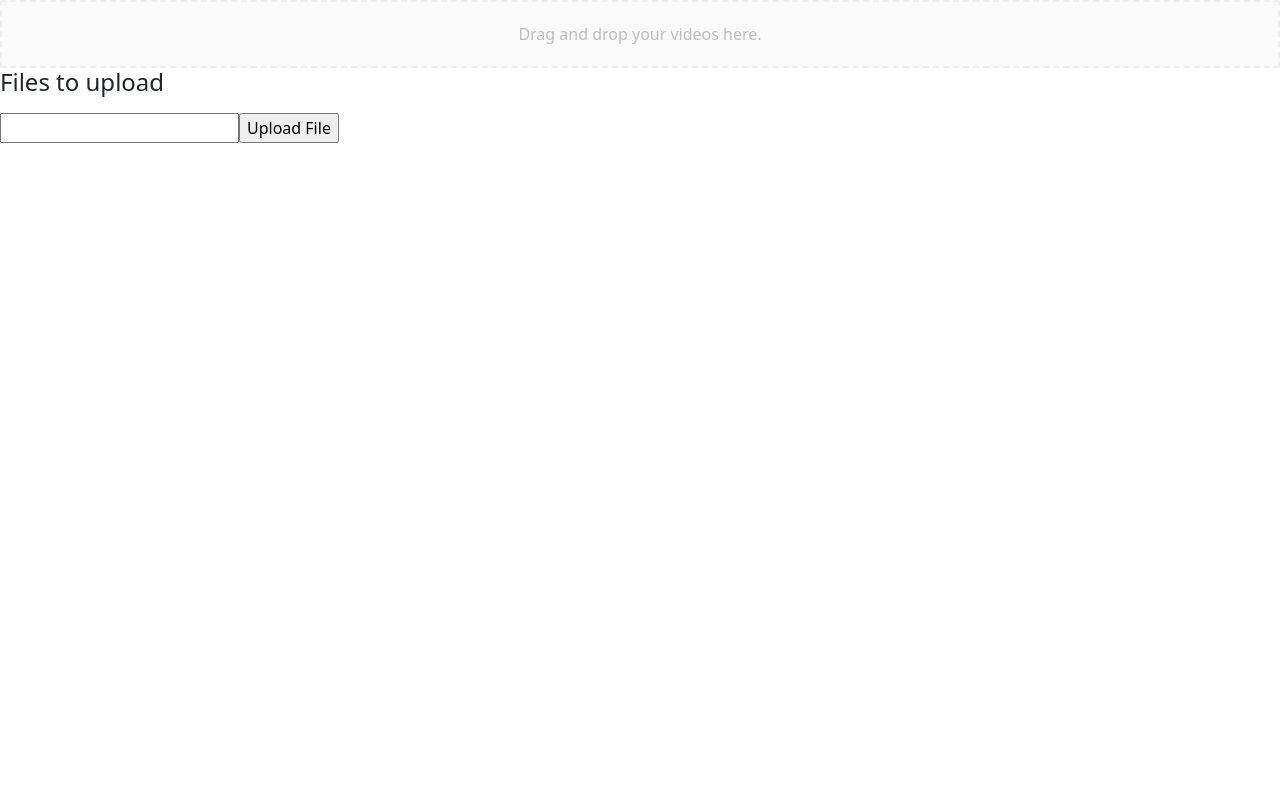
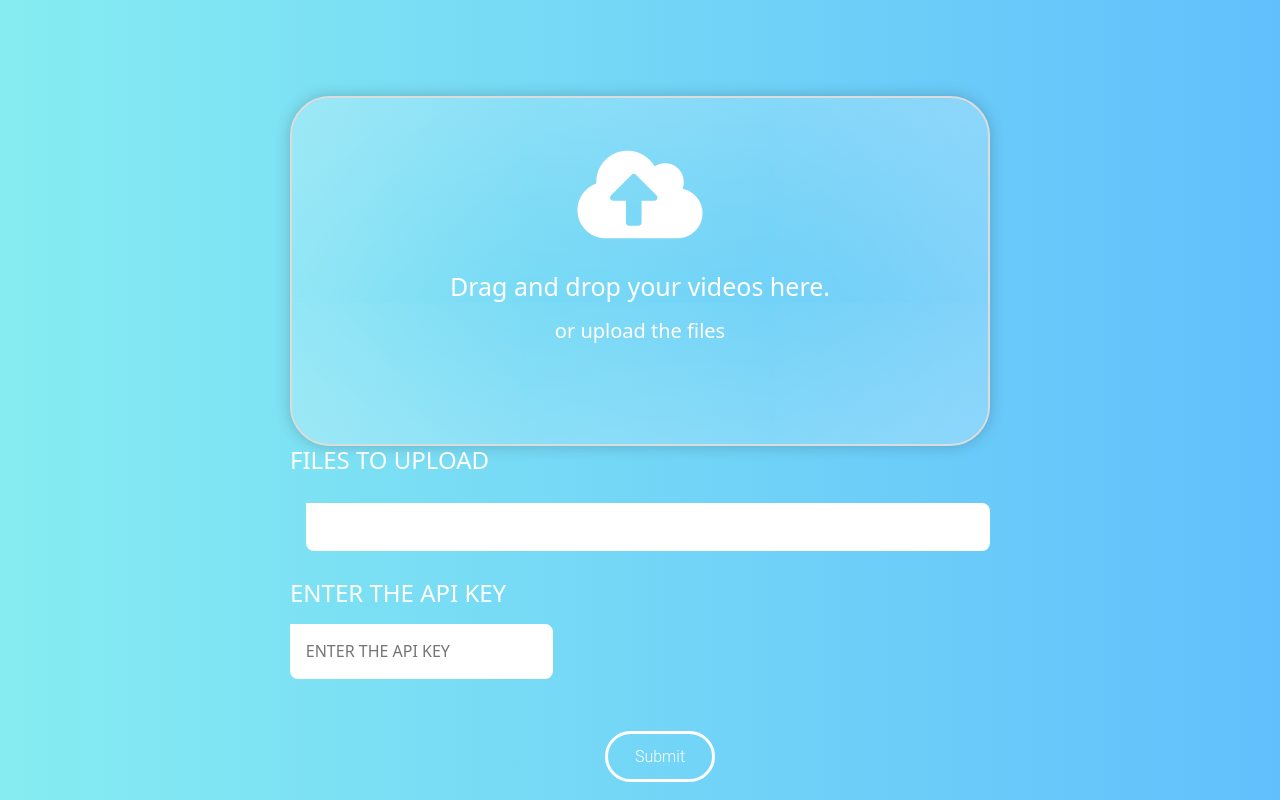
Before and after one commit to CAWRESTLER/SBHacks2022, a React (Create React App) app in the folder frontend/: page / in a window 1280 px wide. Built offline with nearby package versions, Linux system fonts and the light colour scheme.

Commit message:
initial commit

```diff
--- a/frontend/src/App.css
+++ b/frontend/src/App.css
@@ -1,38 +1,298 @@
-.App {
+h1 {
+
+  color: #c2c2c2;
+  font-family: 'Open Sans Condensed',
+    sans-serif;
+  font-size: 64px;
+  font-weight: 700;
+  line-height: 64px;
+  margin: 0 0 0;
+  padding: 20px 30px;
+  text-align: center;
+  text-transform: uppercase;
+
+
+
+
+
+
+
+  text-shadow: 0px 0px 0 rgb(182, 182, 182),
+    1px 0px 0 rgb(169, 169, 169),
+    2px 0px 0 rgb(157, 157, 157),
+    3px 0px 0 rgb(144, 144, 144),
+    4px 0px 0 rgb(132, 132, 132),
+    5px 0px 0 rgb(120, 120, 120),
+    6px 0px 5px rgba(191, 191, 191, 0.35),
+    6px 0px 1px rgba(191, 191, 191, 0.5),
+    0px 0px 5px rgba(191, 191, 191, .2);
+}
+
+.contnt {
+  top: 10%;
+  background-color: rgba(255, 255, 255, .8);
+  border-radius: 20px;
+  box-shadow: 0 0 .25em rgba(0, 0, 0, .25);
+  box-sizing: border-box;
+  left: 50%;
+
+
+  text-align: center;
+
+
+}
+
+container {
+  box-shadow: 0 15px 30px 1px grey;
+  background-color: rgba(255, 255, 255, .15);
+
+  backdrop-filter: blur(5px);
+  text-align: center;
+  border-radius: 55px;
+  overflow: hidden;
+  margin: 5em auto;
+  height: 350px;
+  width: 700px;
+
+
+
+}
+
+.contain {
+  height: 350px;
+
+  width: 700px;
+  top: 20%;
+  box-shadow: 0 0 1rem 0 rgba(0, 0, 0, .2);
+  border-radius: 5px;
+  position: relative;
+  z-index: 1;
+  background: inherit;
+  overflow: hidden;
+
+}
+
+.contain:before {
+  content: "";
+  position: absolute;
+  background: inherit;
+  z-index: -1;
+  top: 0;
+  left: 0;
+  right: 0;
+  bottom: 0;
+  box-shadow: inset 0 0 2000px rgba(255, 255, 255, .5);
+  filter: blur(10px);
+  margin: -20px;
+}
+
+
+
+
+body {
+  background: #DFC2F2;
+  background-image: linear-gradient(to right, #86ecf1, #61c0fc);
+  background-attachment: fixed;
+  background-size: cover;
+  display: grid;
+  align-items: center;
+  justify-content: center;
+
+  padding-top: 3em;
+}
+
+.icon {
+  font-size: 100px;
+  color: #fff;
+}
+
+header {
+  font-size: 25px;
+  font-weight: 500;
+  color: #fff;
   text-align: center;
 }
 
-.App-logo {
-  height: 40vmin;
-  pointer-events: none;
+span {
+  font-size: 20px;
+  font-weight: 500;
+  color: #fff;
+  margin: 10px 0 15px 0;
 }
 
-@media (prefers-reduced-motion: no-preference) {
-  .App-logo {
-    animation: App-logo-spin infinite 20s linear;
+
+
+ul.gradient-list {
+  counter-reset: gradient-counter;
+  list-style: none;
+  margin: 1.75rem 0;
+  padding-left: 1rem;
+}
+
+ul.gradient-list>li {
+  background: white;
+  border-radius: 0 0.5rem 0.5rem 0.5rem;
+  counter-increment: gradient-counter;
+  margin-top: 1rem;
+  min-height: 3rem;
+  padding: 0.8rem 0.8rem 0.8rem 0.8rem;
+  position: relative;
+}
+
+.api {
+  background: white;
+  border-radius: 0 0.5rem 0.5rem 0.5rem;
+
+  margin: 1.75rem 0;
+  margin-top: 0.5rem;
+  min-height: 1rem;
+  padding: 0.8rem 0.8rem 0.8rem 0.8rem;
+  position: relative;
+  border: 3px solid #ffffff;
+}
+
+h4 {
+  color: #fff;
+}
+
+.up {
+  display: inline-block;
+  padding: 0.65em 1.6em;
+  border: 3px solid #ffffff;
+  margin: 0 0.3em 0.3em 0;
+  border-radius: 0.12em;
+  box-sizing: border-box;
+  text-decoration: none;
+  font-family: "Roboto", sans-serif;
+  font-weight: 300;
+  color: #ffffff;
+  text-align: center;
+  transition: all 0.2s;
+  animation: bn13bouncy 5s infinite linear;
+  position: relative;
+  left: 45%;
+  border-radius: 30px;
+  width: 110px;
+  background-color: transparent;
+}
+
+.up:hover {
+  background-color: white;
+  color: #000000;
+}
+
+@keyframes upbouncy {
+  0% {
+    top: 0em;
+  }
+
+  40% {
+    top: 0em;
+  }
+
+  43% {
+    top: -0.9em;
+  }
+
+  46% {
+    top: 0em;
+  }
+
+  48% {
+    top: -0.4em;
+  }
+
+  50% {
+    top: 0em;
+  }
+
+  100% {
+    top: 0em;
   }
 }
 
-.App-header {
-  background-color: #282c34;
-  min-height: 100vh;
-  display: flex;
-  flex-direction: column;
-  align-items: center;
-  justify-content: center;
-  font-size: calc(10px + 2vmin);
-  color: white;
+.upload {
+  height: 40px;
+  position: absolute;
+  top: 50%;
+  left: 50%;
+  transform: translateX(-50%) translateY(-50%);
 }
 
-.App-link {
-  color: #61dafb;
+.upload span {
+  font-family: -apple-system, BlinkMacSystemFont,
+    "Segoe UI", Roboto, Oxygen, Ubuntu, Cantarell,
+    "Open Sans", "Helvetica Neue", sans-serif;
+  font-size: 24px;
+  color: rgb(255, 255, 255);
+  display: inline-block;
+  transition: all 0.5s;
+  animation: animate 2s infinite;
 }
 
-@keyframes App-logo-spin {
-  from {
-    transform: rotate(0deg);
+.upload span:nth-child(1) {
+  animation-delay: 0.1s;
+}
+
+.upload span:nth-child(2) {
+  animation-delay: 0.2s;
+}
+
+.upload span:nth-child(3) {
+  animation-delay: 0.3s;
+}
+
+.upload span:nth-child(4) {
+  animation-delay: 0.4s;
+}
+
+.upload span:nth-child(5) {
+  animation-delay: 0.5s;
+}
+
+.upload span:nth-child(6) {
+  animation-delay: 0.6s;
+}
+
+.upload span:nth-child(7) {
+  animation-delay: 0.7s;
+}
+
+.upload span:nth-child(8) {
+  animation-delay: 0.8s;
+}
+
+.upload span:nth-child(9) {
+  animation-delay: 0.9s;
+}
+
+
+@keyframes animate {
+  0% {
+    color: rgb(255, 255, 255);
+    transform: translateY(0);
+    margin-left: 0;
   }
-  to {
-    transform: rotate(360deg);
+
+  25% {
+    color: rgb(255, 255, 255);
+    transform: translateY(-15px);
+    margin-left: 10px;
+  }
+
+  100% {
+    color: rgb(255, 255, 255);
+    transform: translateY(0);
+    margin-left: 0;
   }
 }
+
+.text {
+  font: 400 5vmin "Courgette";
+  color: #fff;
+}
+
+.text span {
+  font-size: 10vmin;
+  color: #fff;
+}
--- a/frontend/src/App.js
+++ b/frontend/src/App.js
@@ -2,6 +2,7 @@ import React, { useMemo } from 'react';
 import axios from 'axios';
 import Player from "./Player"
 import { useDropzone } from 'react-dropzone';
+import './App.css'
 // import axios from 'axios';
 const baseStyle = {
   display: 'flex',
@@ -9,10 +10,10 @@ const baseStyle = {
   alignItems: 'center',
   padding: '20px',
   borderWidth: 2,
-  borderRadius: 2,
-  borderColor: '#eeeeee',
-  borderStyle: 'dashed',
-  backgroundColor: '#fafafa',
+  borderRadius: '40px',
+  borderColor: '#DCDCDC',
+  borderStyle: 'solid',
+
   color: '#bdbdbd',
   transition: 'border .3s ease-in-out',
 };
@@ -32,9 +33,7 @@ const rejectStyle = {
 const App = () => {
   // a local state to store the currently selected file.
   const [selectedFile, setSelectedFile] = React.useState(null);
-  const [apikey, setApikey] = React.useState(null);
   const [videoFilePath, setVideoFilePath] = React.useState(null);
-  const [data, setData] = React.useState(null);
   const [videoUrl, setVideoUrl] = React.useState(null);
   // Video StatesFilePath
   // waitingFile - uploading - showvideo
@@ -49,14 +48,11 @@ const App = () => {
   const handleSubmit = async (event) => {
     event.preventDefault()
     const formData = new FormData();
-    const formData2 = new FormData();
     formData.append("file", selectedFile);
-    formData.append("apikey", apikey);
     setAppState("uploading")
     console.log("sending form data")
     // the url is run in localhost when in development..
     try {
-      // upload the file
       const response = await axios({
         method: "post",
         url: url + "/api/upload",
@@ -64,40 +60,12 @@ const App = () => {
         headers: { "Content-Type": "multipart/form-data" },
       });
       // Wait 3 seconds to mock the uploading process
-      // await new Promise(r => setTimeout(r, 3000));
+      await new Promise(r => setTimeout(r, 3000));
 
       // response.data will contain
       // { filepath: "url" , query_id: "url" }
+      console.log(response)
       setVideoUrl(response.data.filepath)
-      // Make a get requst to check the id
-      const data = await axios.get(url +  '/api/assembly/check_id', {
-        params: {
-          apikey: apikey,
-          id: response.data.query_id
-        }
-      })
-      let status = data.data.status
-      while(status != "completed"){
-        console.log(status)
-        await new Promise(r => setTimeout(r, 3000));
-        const d = await axios.get(url +  '/api/assembly/get_id_status', {
-        params: {
-          apikey: apikey,
-          id: response.data.query_id
-        }
-        })
-        status = d.data
-        console.log(status)
-      }
-      // make another request to get the data once completed
-      const dcomp = await axios.get(url +  '/api/assembly/check_id', {
-        params: {
-          apikey: apikey,
-          id: response.data.query_id
-        }
-      })
-      setData(dcomp.data);
-      console.log(dcomp.data)
       setAppState("showVideo")
     } catch (error) {
       console.log(error)
@@ -144,30 +112,53 @@ const App = () => {
   switch (appState) {
     case "waitingFile":
       // If I abstract into a component clicking doesn't work for some reason
-      return (<form onSubmit={handleSubmit}>
-        {/* <input type="file" onChange={handleFileSelect}/> */}
-        <div {...getRootProps({ style })}>
-          <input {...getInputProps()} />
-          <div>Drag and drop your videos here.</div>
-        </div>
-        <aside>
-          <h4>Files to upload</h4>
-          <ul>{files}</ul>
-        </aside>
-        <input type="text" name="apikey" onChange={(e) => setApikey(e.target.value)} value={apikey} />
-        <input type="submit" name="apikey" value="Upload File" />
-      </form>)
+      return (<body>
+        <link rel="stylesheet" href="https://cdnjs.cloudflare.com/ajax/libs/font-awesome/5.15.3/css/all.min.css"/>
+     <form onSubmit={handleSubmit}>
+
+       {/* <input type="file" onChange={handleFileSelect}/> */}
+       <div {...getRootProps({ style })} className="contain">
+         <input {...getInputProps()} / >
+         <div class="icon"><i class="fas fa-cloud-upload-alt"></i></div>
+         <header>Drag and drop your videos here.</header>
+         <span>or upload the files</span>
+
+       </div>
+       <div >
+         <h4>FILES TO UPLOAD</h4>
+          <ul class="gradient-list">
+           <li>  {files} </li>
+            </ul>
+       </div>
+
+       <h4>ENTER THE API KEY</h4>
+       <input type="text" placeholder='ENTER THE API KEY' className='api' />
+       <br></br>
+       <br></br>
+       <input type="submit" value="Submit" className='up' />
+       {/* <ReactPlayer url={videoFilePath} width="100%" height="100%" controls={true} /> */}
+     </form>
+     </body>)
     case "uploading":
-      return (<div> uploadng </div>)
+      return (<div className='upload'> <span>U</span>
+        <span>P</span>
+        <span>L</span>
+        <span>O</span>
+        <span>A</span>
+        <span>D</span>
+        <span>I</span>
+        <span>N</span>
+        <span>G</span>
+        </div>)
     case "showVideo":
       // Right now the video is played from the server..
       // but we can also play the local version too. Probs better
       // (<ReactPlayer url={videoFilePath} width="100%" height="100%" controls={true} />)
-      return <Player videoPath={videoFilePath} data={data} />
-    // return (<ReactPlayer url={url + videoUrl} width="100%" height="100%" controls={true} />)
+      return <Player videoPath={videoFilePath}/>
+      // return (<ReactPlayer url={url + videoUrl} width="100%" height="100%" controls={true} />)
 
     default:
-      return (<div>Something went wrong</div>)
+      return (<div class="text"><span>Ooops...</span><br></br>Something went wrong</div>)
   }
 };
 
```
